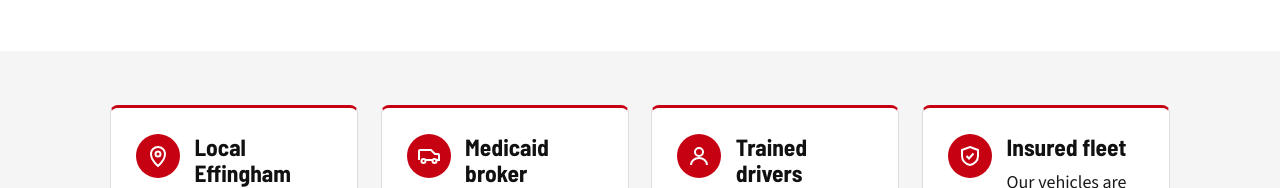
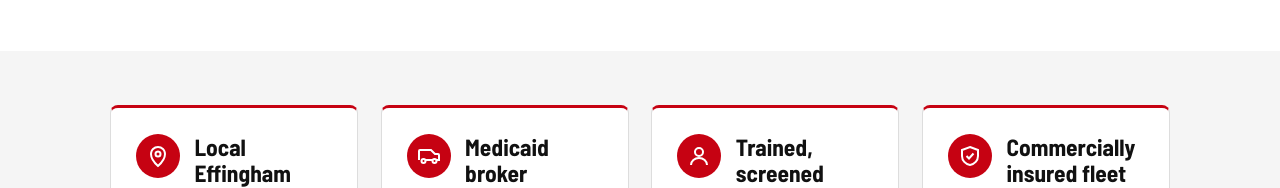
Before and after one commit to joegritter-bit/effingham-website, a plain HTML site: page index.html in a window 1280 px wide. Shown: the part 612-800 px from the top of the page. Drawn offline with nearby package versions, Linux system fonts and the light colour scheme.

Commit message:
Update driver and fleet trust claims; remove background-check references
Co-Authored-By: Claude Opus 5.5 <noreply@anthropic.com>

```diff
--- a/index.html
+++ b/index.html
@@ -99,11 +99,11 @@
           </div>
           <div class="card trust-item">
             <div class="trust-icon"><svg viewBox="0 0 24 24" fill="none" stroke="currentColor" stroke-width="2" aria-hidden="true"><circle cx="12" cy="8" r="4"/><path d="M4 21c0-4 3.6-7 8-7s8 3 8 7"/></svg></div>
-            <div><h3>Trained drivers</h3><p>Trained, background-checked drivers <span class="placeholder-text">[CONFIRM]</span></p></div>
+            <div><h3>Trained, screened drivers</h3><p>Every driver completes state-required safety training and a driving-record review.</p></div>
           </div>
           <div class="card trust-item">
             <div class="trust-icon"><svg viewBox="0 0 24 24" fill="none" stroke="currentColor" stroke-width="2" aria-hidden="true"><path d="M12 3l8 3v6c0 4.5-3.4 8.3-8 9-4.6-.7-8-4.5-8-9V6l8-3z"/><path d="M8.5 12l2.5 2.5 4.5-5"/></svg></div>
-            <div><h3>Insured fleet</h3><p>Our vehicles are insured <span class="placeholder-text">[CONFIRM]</span></p></div>
+            <div><h3>Commercially insured fleet</h3><p>Every vehicle in our fleet is covered by commercial auto insurance.</p></div>
           </div>
         </div>
       </div>
```
Also changed, not shown: careers.html (+1 -1 lines).
